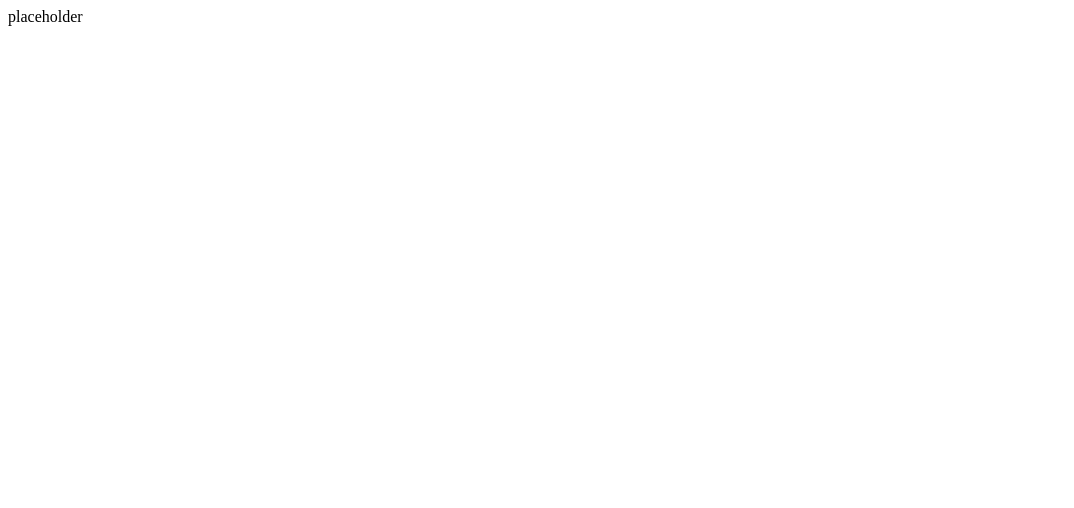
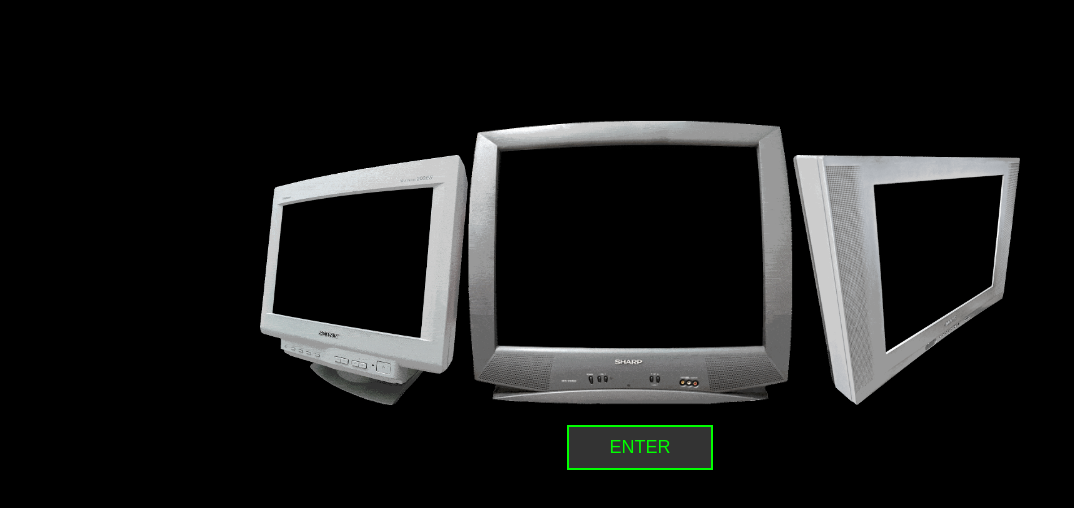
Before and after one commit to 4x3CRT/4x3, a plain HTML site: page index.html in a window 1280 px wide. Shown: the whole page, without its empty margins (0-1074 px from the left). Drawn offline with Linux system fonts and the light colour scheme.

Commit message:
homepage - basic formatting

```diff
--- a/index.html
+++ b/index.html
@@ -1,9 +1,78 @@
+<!DOCTYPE HTML PUBLIC "-//W3C//DTD HTML 4.01//EN" "http://www.w3.org/TR/html4/strict.dtd">
 <html>
 <head>
   <title>4x3</title>
   <link rel="shortcut icon" type="image/x-icon" href="/favicon.ico">
+  <style type="text/css">
+    body {
+      margin: 0;
+      padding: 0;
+      background-color: #000000;
+      text-align: center;
+    }
+
+    #wrapper {
+      position: absolute;
+      top: 50%;
+      left: 50%;
+      width: 760px;
+      margin-top: -280px;
+      margin-left: -380px;
+    }
+
+    #grid-container {
+      width: 760px;
+      margin: 0 auto;
+    }
+
+    .grid-row {
+      margin: 0;
+      padding: 0;
+      line-height: 0;
+    }
+
+    #bottom-center-img {
+      max-width: 325px;
+      height: auto;
+      vertical-align: bottom;
+    }
+
+    #bottom-left-img,
+    #bottom-right-img {
+      height: 250px;
+      width: auto;
+      vertical-align: bottom;
+    }
+
+    #enter-button {
+      margin-top: 20px;
+      padding: 10px 40px;
+      font-size: 18px;
+      font-family: Arial, Helvetica, sans-serif;
+      background-color: #333333;
+      color: #00ff00;
+      border: 2px solid #00ff00;
+      cursor: pointer;
+      text-decoration: none;
+      display: inline-block;
+    }
+
+    #enter-button:hover {
+      background-color: #00ff00;
+      color: #000000;
+    }
+  </style>
 </head>
 <body>
-placeholder
+  <div id="wrapper">
+    <div id="grid-container">
+      <div class="grid-row">
+        <img id="bottom-left-img" src="assets/sony_crt.gif" alt="Sony CRT"><img id="bottom-center-img" src="assets/sharp_crt.gif" alt="Sharp CRT"><img id="bottom-right-img" src="assets/sanyo_crt.gif" alt="Sharp CRT Angle">
+      </div>
+    </div>
+    <div>
+      <a id="enter-button" href="main.html">ENTER</a>
+    </div>
+  </div>
 </body>
 </html>
```
Also changed, not shown: assets/sanyo_crt.gif (added), assets/sharp_crt_angle.gif (renamed from assets/shart_crt_angle.gif).
